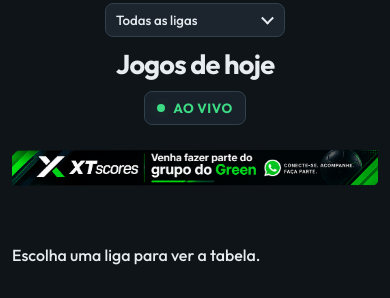
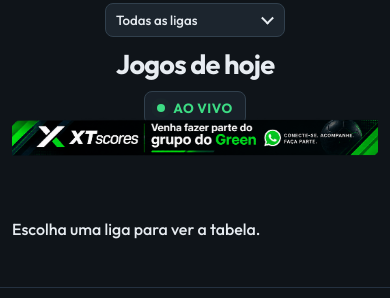
Before and after one commit to rastaxt/resultados-futebo, a website: page public/index.html in a window 390 px wide. Shown: the part 121-419 px from the top of the page. Drawn offline with Linux system fonts and the light colour scheme; no server answers.

Commit message:
usa translateY pra grudar banner

```diff
--- a/public/style.css
+++ b/public/style.css
@@ -27,13 +27,15 @@ header {
 
 .banner-ligas {
   display: block;
-  margin: -16px auto 0;
+  margin: 0 auto;
   max-width: 920px;
   width: 100%;
+  transform: translateY(-24px);
+  margin-bottom: -24px;
   transition: transform 0.2s ease, opacity 0.2s ease;
 }
 .banner-ligas:hover {
-  transform: scale(1.01);
+  transform: translateY(-24px) scale(1.01);
   opacity: 0.95;
   cursor: pointer;
 }
@@ -49,7 +51,7 @@ header {
   grid-template-columns: 200px 1fr 200px;
   align-items: center;
   gap: 12px;
-  margin: 0 0 -14px;
+  margin: 0 0 -18px;
 }
 
 .lado-esquerdo {
@@ -427,8 +429,13 @@ footer p {
   }
 
   .banner-ligas {
-    margin: -18px auto -4px;
+    margin: 0 auto;
     max-width: 100%;
+    transform: translateY(-26px);
+    margin-bottom: -26px;
+  }
+  .banner-ligas:hover {
+    transform: translateY(-26px) scale(1.01);
   }
 
   .topo {
@@ -436,7 +443,7 @@ footer p {
     flex-direction: column;
     align-items: center;
     gap: 10px;
-    margin: 0 0 -16px;
+    margin: 0 0 -22px;
   }
 
   .lado-esquerdo,
```
